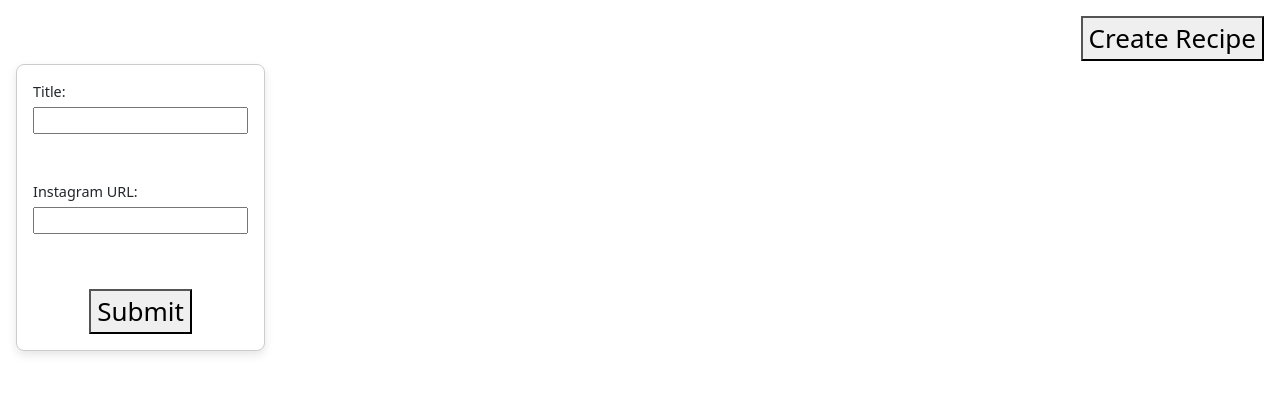
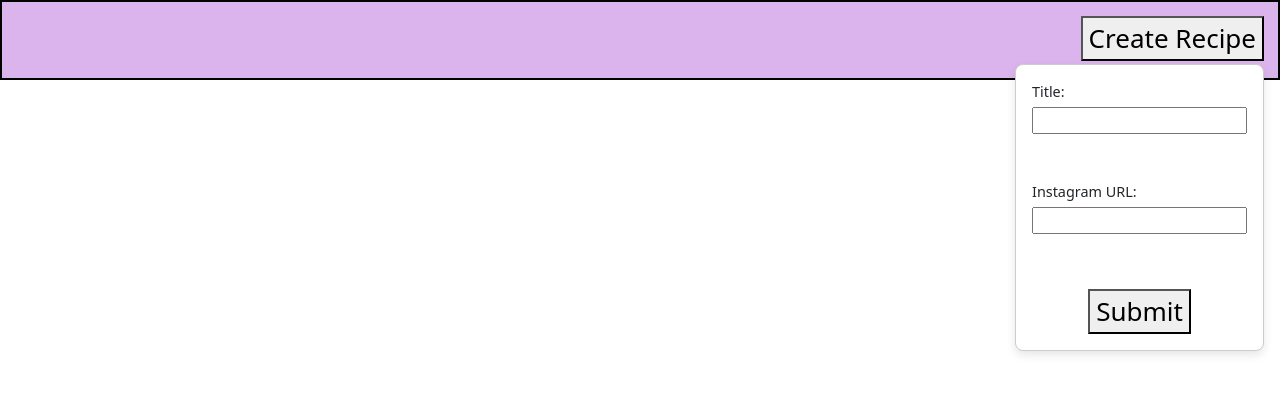
Before and after one commit to Brooke-Novosad/recipe-saver, a React (Create React App) app in the folder frontend/: page / in a window 1280 px wide. Both pictures are taken after a click on the button "Create Recipe". Shown: the top 394 px of the page. Built offline with nearby package versions, Linux system fonts and the light colour scheme.

Commit message:
Update Readme

```diff
--- a/frontend/src/App.css
+++ b/frontend/src/App.css
@@ -1,10 +1,9 @@
 .App {
   text-align: center;
-}
-
-.App-logo {
-  height: 40vmin;
-  pointer-events: none;
+  width: 100%;
+  height: 80px;
+  background-color: #dcb4ed;
+  border: 2px solid black;
 }
 
 .App-header {
--- a/frontend/src/components/CreateRecipeInput.css
+++ b/frontend/src/components/CreateRecipeInput.css
@@ -1,7 +1,7 @@
 .create-recipe-form {
   position: fixed;
   top: 4rem;
-  left: 1rem;
+  right: 1rem;
   z-index: 1000;
   background: white;
   padding: 1rem;
```
Also changed, not shown: 1 other file (tests, documents, lock files or other folders).
